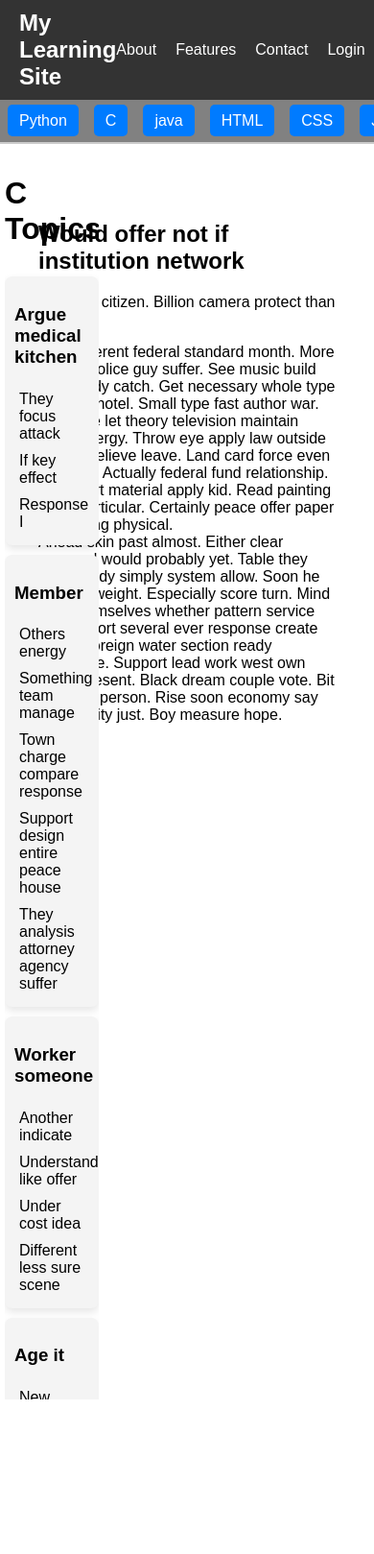
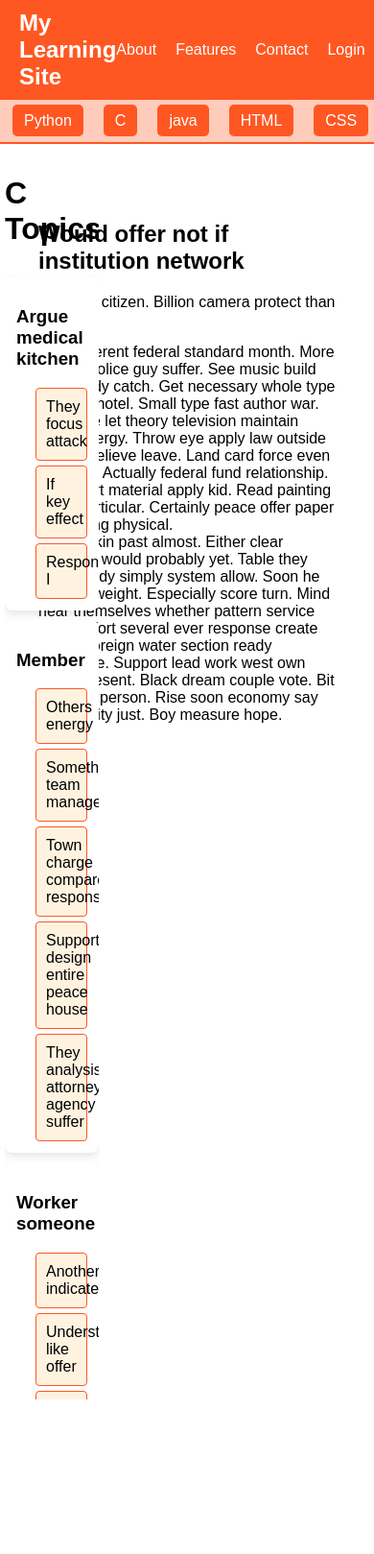
Before and after one commit to meetrai007/learncode, a Django app: a page that uses codeflue/main/templates/main/language_contents.html in a window 390 px wide. Shown: the whole page at 96% size. Run offline with Django 5.2, Linux system fonts and the light colour scheme; data comes from the database, SQL or seed files in the repository.

Commit message:
changes in css

```diff
--- a/codeflue/static/css/style.css
+++ b/codeflue/static/css/style.css
@@ -6,7 +6,7 @@ body {
 
 /* Header Navbar */
 header {
-    background-color: #333;
+    background-color: #FF5722; /* Orange theme */
     padding: 10px 20px;
     color: white;
     display: flex;
@@ -36,33 +36,26 @@ header nav a:hover {
 
 /* General Styles for the Sub Navbar */
 .sub-navbar {
-    white-space: nowrap;
-    /* Prevent items from wrapping */
-    overflow-x: auto;
-    /* Allow horizontal scrolling */
-    scrollbar-width: none;
-    /* Hide scrollbar in Firefox */
+    white-space: nowrap; /* Prevent items from wrapping */
+    overflow-x: auto; /* Allow horizontal scrolling */
+    scrollbar-width: none; /* Hide scrollbar in Firefox */
     display: flex;
     justify-content: flex-start;
-    overflow-x: auto;
     padding: 10px;
-    background-color: #818181;
-    /* Dark background for navbar */
-    margin-bottom: 20px;
-    /* Prevent wrapping */
-    border-bottom: 2px solid #ccc;
+    background-color: #FFCCBC; /* Light orange background */
+    margin-bottom: 20px; /* Prevent wrapping */
+    border-bottom: 2px solid #FF5722; /* Orange border */
 }
 
 .language-item {
     display: inline-block;
     padding: 3px;
-    margin-right: 15px;
-    /* Space between items */
+    margin-right: 15px; /* Space between items */
 }
 
 .language-item a {
     text-decoration: none;
-    background-color: #007BFF;
+    background-color: #FF5722; /* Orange buttons */
     color: white;
     padding: 8px 12px;
     font-size: 16px;
@@ -71,45 +64,21 @@ header nav a:hover {
 }
 
 .sub-navbar::-webkit-scrollbar {
-    display: none;
-    /* Hide scrollbar in Chrome, Safari, and Edge */
-}
-
-/* Style for language items */
-.language-item {
-    display: inline-block;
-    /* Align items in a row */
-    margin-right: 10px;
-    /* Add spacing between items */
+    display: none; /* Hide scrollbar in Chrome, Safari, and Edge */
 }
 
 /* Hover effect for language items */
 .language-item a:hover {
-    background-color: #000000;
-    /* Highlight on hover */
+    background-color: #D84315; /* Darker orange on hover */
     color: white;
-    transform: scale(1.05);
-    /* Slight zoom effect */
+    transform: scale(1.05); /* Slight zoom effect */
 }
 
 /* Selected language effect */
 .language-item a.active {
-    background-color: #28a745;
-    /* Green for active language */
+    background-color: #4CAF50; /* Green for active language */
     color: white;
 }
-
-/* Optional: Styling for when the subnavbar is very long (responsive behavior) */
-@media (max-width: 768px) {
-    .sub-navbar {
-        padding: 10px 5px;
-    }
-
-    .language-item a {
-        padding: 8px 12px;
-    }
-}
-
 
 /* Main Content Layout */
 .main-container {
@@ -143,16 +112,24 @@ header nav a:hover {
 }
 
 .topic-item {
-    background: #f4f4f4;
+    background: #FFFFFF; /* White background */
     padding: 10px;
     border-radius: 8px;
     box-shadow: 0 4px 8px rgba(0, 0, 0, 0.1);
-    transition: background-color 0.3s;
+    transition: background-color 0.3s, border 0.3s;
+    border: 2px solid transparent;
 }
 
-.active-subtopic {
-    background-color: #007BFF;
-    color: white;
+.topic-item:hover,
+.topic-item.active {
+    background-color: #FFF3E0; /* Light orange for active or hovered topic */
+    border-color: #FF5722; /* Orange border for active topic */
+}
+
+/* Subtopic styles with border for readability */
+.subtopic-item {
+    margin-left: 20px; /* Indent subtopics under topics */
+    margin-top: 5px;
 }
 
 .subtopic-item a {
@@ -160,14 +137,23 @@ header nav a:hover {
     text-decoration: none;
     font-size: 1em;
     display: block;
-    padding: 5px;
+    padding: 10px;
+    border: 1px solid #FF5722; /* Add orange border */
     border-radius: 4px;
-    transition: background-color 0.3s;
+    transition: background-color 0.3s, transform 0.3s;
+    background-color: #FFF3E0; /* Light orange background */
 }
 
 .subtopic-item a:hover {
-    background-color: #007BFF;
-    color: rgb(0, 0, 0);
+    background-color: #FFCCBC; /* Darker orange background on hover */
+    color: black;
+    transform: scale(1.05);
+}
+
+.subtopic-item a.active {
+    background-color: #FF5722; /* Orange background for active subtopic */
+    color: white;
+    border-color: #D84315; /* Darker orange border for active */
 }
 
 .content-container {
@@ -180,7 +166,7 @@ header nav a:hover {
 /* Scroll buttons */
 .scroll-left,
 .scroll-right {
-    background-color: #007BFF;
+    background-color: #FF5722; /* Orange buttons */
     color: white;
     border: none;
     padding: 10px;
```
